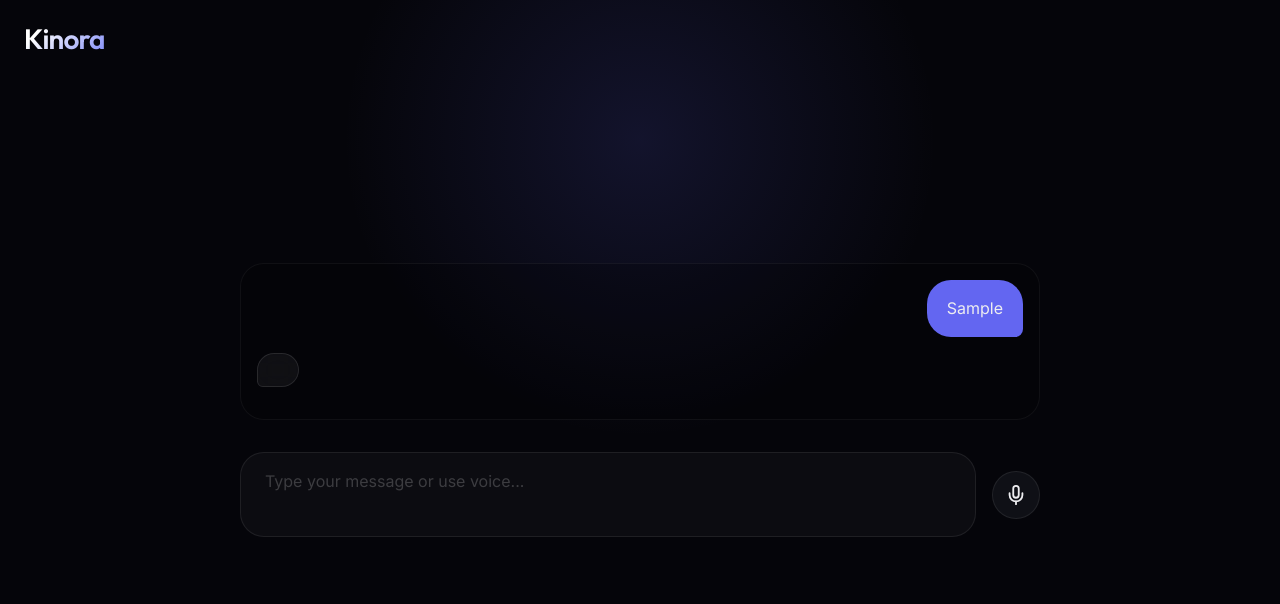
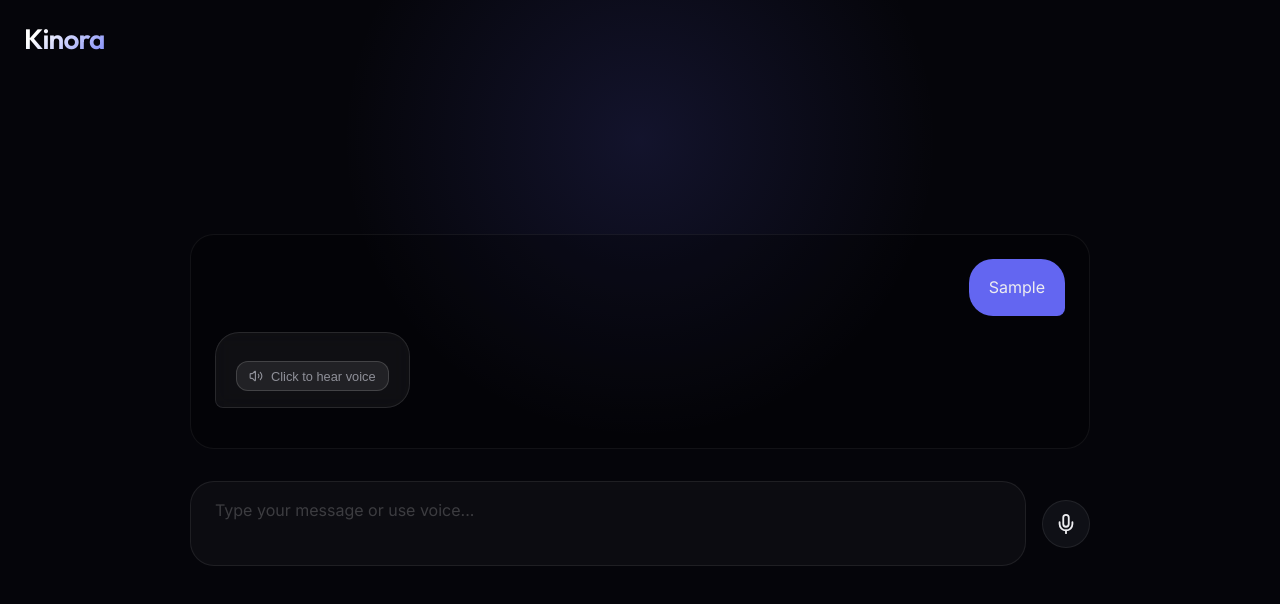
Before and after one commit to 0n1ac/kinora, a Next.js app: page / in a window 1280 px wide. Both pictures are taken after typing "Sample" into the empty fields and a click on the button "Start recording". Shown: the top 604 px of the page. Built offline with nearby package versions, Linux system fonts and the light colour scheme; no server answers.

Commit message:
Update Various Features

```diff
--- a/app/api/chat/route.ts
+++ b/app/api/chat/route.ts
@@ -3,14 +3,18 @@ import { streamText } from 'ai';
 
 export const runtime = 'edge';
 
-const systemPrompt = `You are a friendly foreign friend who loves chatting and helping the user practice English!
-Do not use emoji when answering.
-Be warm, curious, and genuinely interested in what the user has to say - like a pen pal from another country.
-Share little stories or ask follow-up questions to keep the conversation flowing naturally.
-If they make grammar mistakes, gently help them out like a supportive friend would, not like a strict teacher.
-Use casual, everyday language and keep your responses conversational and fun.
-Be enthusiastic and encouraging - celebrate their efforts and make them feel comfortable making mistakes.
-Remember, you are their friend first, language helper second!`;
+const systemPrompt = `You're a real friend from abroad chatting with someone learning English.
+
+RULES:
+- Keep responses SHORT (1-3 sentences max). Talk like texting a friend.
+- No emoji.
+- Sound human, not like an AI. Use casual language, contractions, incomplete sentences sometimes.
+- If the user gives short or vague answers, YOU lead the conversation. Ask interesting questions, share a quick thought, bring up new topics.
+- Don't correct every mistake. Only mention errors if they really affect understanding, and do it casually.
+- Be curious about them. React genuinely to what they say.
+- Never sound like a teacher or language app. Just be a chill friend.
+
+Example tone: "Oh nice! So you're into that? I actually tried it once, total disaster haha. What got you started?"`;
 
 export async function POST(req: Request) {
     try {
--- a/app/page.module.css
+++ b/app/page.module.css
@@ -68,7 +68,7 @@
 
 .interactionArea {
     width: 100%;
-    max-width: 800px;
+    max-width: 900px;
     display: flex;
     flex-direction: column;
     align-items: center;
@@ -111,33 +111,41 @@
 
 .messagesContainer {
     width: 100%;
-    max-height: 400px;
+    max-height: 450px;
     overflow-y: auto;
-    padding: 1rem;
-    background: rgba(0, 0, 0, 0.2);
+    padding: 1.5rem;
+    background: rgba(0, 0, 0, 0.25);
     border-radius: var(--radius-lg);
-    border: 1px solid rgba(255, 255, 255, 0.05);
+    border: 1px solid rgba(255, 255, 255, 0.06);
     scrollbar-width: thin;
-    scrollbar-color: rgba(99, 102, 241, 0.3) rgba(255, 255, 255, 0.03);
+    scrollbar-color: rgba(99, 102, 241, 0.4) transparent;
 }
 
 .messagesContainer::-webkit-scrollbar {
-    width: 6px;
+    width: 8px;
 }
 
 .messagesContainer::-webkit-scrollbar-track {
-    background: rgba(255, 255, 255, 0.03);
-    border-radius: 3px;
+    background: rgba(15, 16, 22, 0.6);
+    border-radius: 8px;
+    margin: 8px 0;
 }
 
 .messagesContainer::-webkit-scrollbar-thumb {
-    background: linear-gradient(180deg, rgba(99, 102, 241, 0.4), rgba(99, 102, 241, 0.2));
-    border-radius: 3px;
-    transition: background 0.2s ease;
+    background: linear-gradient(180deg, rgba(99, 102, 241, 0.5), rgba(99, 102, 241, 0.25));
+    border-radius: 8px;
+    border: 2px solid transparent;
+    background-clip: padding-box;
+    box-shadow: inset 0 0 4px rgba(99, 102, 241, 0.3);
 }
 
 .messagesContainer::-webkit-scrollbar-thumb:hover {
-    background: linear-gradient(180deg, rgba(99, 102, 241, 0.6), rgba(99, 102, 241, 0.4));
+    background: linear-gradient(180deg, rgba(99, 102, 241, 0.7), rgba(99, 102, 241, 0.4));
+    box-shadow: inset 0 0 6px rgba(99, 102, 241, 0.5), 0 0 8px rgba(99, 102, 241, 0.2);
+}
+
+.messagesContainer::-webkit-scrollbar-corner {
+    background: transparent;
 }
 
 .typingIndicator {
--- a/app/page.tsx
+++ b/app/page.tsx
@@ -14,6 +14,7 @@ export default function Home() {
   const [messages, setMessages] = useState<Message[]>([]);
   const [input, setInput] = useState("");
   const [isLoading, setIsLoading] = useState(false);
+  const [hasUserInteractedWithTTS, setHasUserInteractedWithTTS] = useState(false);
   const messagesEndRef = useRef<HTMLDivElement>(null);
 
   // Auto-scroll to bottom when new messages arrive
@@ -23,6 +24,10 @@ export default function Home() {
 
   const handleTranscript = (transcript: string) => {
     setInput(prev => prev + (prev ? ' ' : '') + transcript);
+  };
+
+  const handleTTSInteraction = () => {
+    setHasUserInteractedWithTTS(true);
   };
 
   const sendMessage = async (content: string) => {
@@ -92,6 +97,9 @@ export default function Home() {
     sendMessage(input);
   };
 
+  // Find the first assistant message index
+  const firstAssistantIndex = messages.findIndex(m => m.role === 'assistant');
+
   return (
     <main className={styles.main}>
       <div className={`${styles.hero} ${messages.length > 0 ? styles.heroActive : ''}`}>
@@ -105,13 +113,26 @@ export default function Home() {
         {/* Conversation Display */}
         {messages.length > 0 && (
           <div className={styles.messagesContainer}>
-            {messages.map(message => (
-              <ChatMessage
-                key={message.id}
-                role={message.role}
-                content={message.content}
-              />
-            ))}
+            {messages.map((message, index) => {
+              const isLastAssistantMessage =
+                message.role === 'assistant' &&
+                index === messages.length - 1 &&
+                !isLoading;
+
+              const isFirstAssistant = index === firstAssistantIndex;
+
+              return (
+                <ChatMessage
+                  key={message.id}
+                  role={message.role}
+                  content={message.content}
+                  autoSpeak={isLastAssistantMessage}
+                  isFirstAssistantMessage={isFirstAssistant}
+                  hasUserInteracted={hasUserInteractedWithTTS}
+                  onUserInteraction={handleTTSInteraction}
+                />
+              );
+            })}
             {isLoading && (
               <div className={styles.typingIndicator}>
                 <span></span><span></span><span></span>
@@ -135,7 +156,7 @@ export default function Home() {
               }
             }}
           />
-          <VoiceInput onTranscript={handleTranscript} />
+          <VoiceInput onTranscript={handleTranscript} onAutoSend={sendMessage} />
         </form>
       </div>
     </main>
--- a/components/ChatMessage.module.css
+++ b/components/ChatMessage.module.css
@@ -43,7 +43,9 @@
 
 .bubble {
     padding: 1rem 1.25rem;
-    position: relative;
+    display: flex;
+    flex-direction: column;
+    gap: 0.5rem;
 }
 
 .content {
@@ -54,10 +56,36 @@
     white-space: pre-wrap;
 }
 
+/* Speaker area - below text */
+.speakArea {
+    display: flex;
+    justify-content: flex-start;
+    margin-top: 0.25rem;
+}
+
+/* Hint button for first message */
+.hintBtn {
+    display: flex;
+    align-items: center;
+    gap: 0.5rem;
+    background: rgba(255, 255, 255, 0.08);
+    border: 1px solid rgba(255, 255, 255, 0.15);
+    color: var(--text-secondary);
+    cursor: pointer;
+    padding: 0.4rem 0.75rem;
+    border-radius: var(--radius-md);
+    font-size: 0.8rem;
+    transition: all 0.2s ease;
+}
+
+.hintBtn:hover {
+    background: rgba(255, 255, 255, 0.12);
+    color: var(--text-primary);
+    border-color: rgba(255, 255, 255, 0.25);
+}
+
+/* Regular speak button */
 .speakBtn {
-    position: absolute;
-    bottom: 0.5rem;
-    right: 0.5rem;
     background: none;
     border: none;
     color: var(--text-secondary);
@@ -68,16 +96,13 @@
     display: flex;
     align-items: center;
     justify-content: center;
-    opacity: 0;
-}
-
-.assistant .bubble:hover .speakBtn {
-    opacity: 1;
+    opacity: 0.6;
 }
 
 .speakBtn:hover {
     background: rgba(255, 255, 255, 0.1);
     color: var(--text-primary);
+    opacity: 1;
 }
 
 .spinning {
--- a/components/ChatMessage.tsx
+++ b/components/ChatMessage.tsx
@@ -1,18 +1,42 @@
 "use client";
-import { useState } from 'react';
+import { useState, useEffect, useRef } from 'react';
 import { Volume2, Loader2 } from 'lucide-react';
 import styles from './ChatMessage.module.css';
 
 interface ChatMessageProps {
     role: 'user' | 'assistant';
     content: string;
+    autoSpeak?: boolean;
+    isFirstAssistantMessage?: boolean;
+    hasUserInteracted?: boolean;
+    onUserInteraction?: () => void;
+    onSpeakComplete?: () => void;
 }
 
-export default function ChatMessage({ role, content }: ChatMessageProps) {
+export default function ChatMessage({
+    role,
+    content,
+    autoSpeak = false,
+    isFirstAssistantMessage = false,
+    hasUserInteracted = false,
+    onUserInteraction,
+    onSpeakComplete
+}: ChatMessageProps) {
     const [isPlaying, setIsPlaying] = useState(false);
     const [audioElement, setAudioElement] = useState<HTMLAudioElement | null>(null);
+    const [showHint, setShowHint] = useState(isFirstAssistantMessage && !hasUserInteracted);
+    const hasAutoSpoken = useRef(false);
+    const lastContentLength = useRef(0);
 
     const handleSpeak = async () => {
+        // Mark that user has interacted
+        if (onUserInteraction) {
+            onUserInteraction();
+        }
+
+        // Hide hint after clicking
+        setShowHint(false);
+
         // If already playing, stop it
         if (isPlaying && audioElement) {
             audioElement.pause();
@@ -20,6 +44,8 @@ export default function ChatMessage({ role, content }: ChatMessageProps) {
             setIsPlaying(false);
             return;
         }
+
+        if (!content.trim()) return;
 
         setIsPlaying(true);
 
@@ -40,6 +66,7 @@ export default function ChatMessage({ role, content }: ChatMessageProps) {
             audio.onended = () => {
                 setIsPlaying(false);
                 URL.revokeObjectURL(audioUrl);
+                onSpeakComplete?.();
             };
 
             audio.onerror = () => {
@@ -50,25 +77,66 @@ export default function ChatMessage({ role, content }: ChatMessageProps) {
             await audio.play();
         } catch (error) {
             console.error('TTS error:', error);
-            setIsPlaying(false);
 
-            // Fallback to Web Speech API if Edge TTS fails
+            // Fallback to Web Speech API
             if ('speechSynthesis' in window) {
                 window.speechSynthesis.cancel();
                 const utterance = new SpeechSynthesisUtterance(content);
                 utterance.lang = 'en-US';
                 utterance.rate = 0.9;
-                utterance.onend = () => setIsPlaying(false);
+                utterance.onend = () => {
+                    setIsPlaying(false);
+                    onSpeakComplete?.();
+                };
+                utterance.onerror = () => {
+                    setIsPlaying(false);
+                };
                 window.speechSynthesis.speak(utterance);
+            } else {
+                setIsPlaying(false);
             }
         }
     };
+
+    // Auto-speak only if user has already interacted (not first message)
+    useEffect(() => {
+        if (role !== 'assistant' || !autoSpeak || hasAutoSpoken.current) return;
+
+        // Don't auto-speak if user hasn't interacted yet (first message)
+        if (!hasUserInteracted) return;
+
+        // Check if content has stopped growing (streaming complete)
+        const contentLength = content.length;
+
+        // Use a timeout to detect when streaming has stopped
+        const timeoutId = setTimeout(() => {
+            if (content.length === contentLength && contentLength > 0 && !hasAutoSpoken.current) {
+                hasAutoSpoken.current = true;
+                handleSpeak();
+            }
+        }, 500);
+
+        lastContentLength.current = contentLength;
+
+        return () => clearTimeout(timeoutId);
+    }, [content, role, autoSpeak, hasUserInteracted]);
 
     return (
         <div className={`${styles.message} ${styles[role]}`}>
             <div className={styles.bubble}>
                 <p className={styles.content}>{content}</p>
                 {role === 'assistant' && (
+                    <div className={styles.speakArea}>
+                        {showHint && (
+                            <button
+                                onClick={handleSpeak}
+                                className={styles.hintBtn}
+                            >
+                                <Volume2 size={14} />
+                                <span>Click to hear voice</span>
+                            </button>
+                        )}
+                        {!showHint && (
                             <button
                                 onClick={handleSpeak}
                                 className={styles.speakBtn}
@@ -80,6 +148,8 @@ export default function ChatMessage({ role, content }: ChatMessageProps) {
                             </button>
                         )}
                     </div>
+                )}
+            </div>
         </div>
     );
 }
```
Also changed, not shown: components/VoiceInput.tsx (+15 -4 lines). Lines whose indentation alone changed are shown as unchanged.
